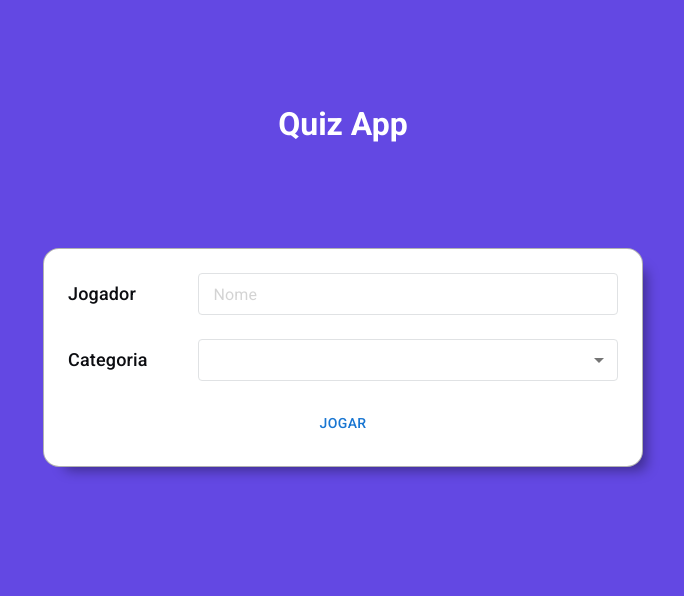
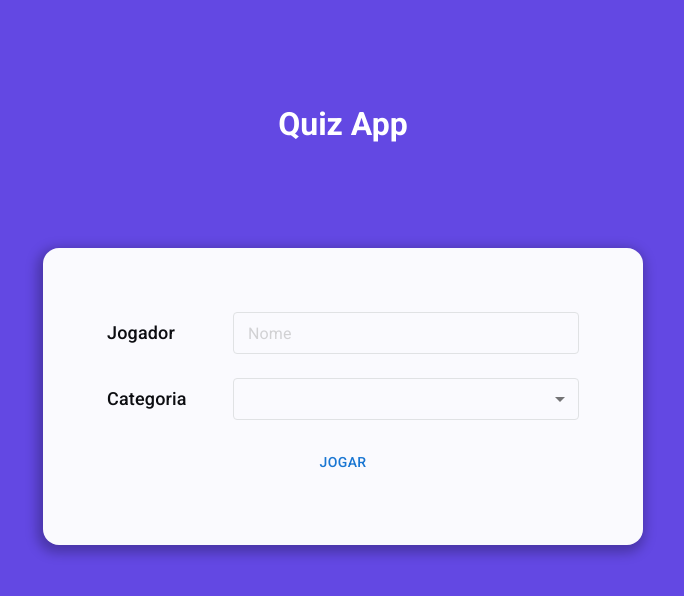
Before and after one commit to NandaPersa/quiz-app, a Next.js app: page / in a window 1280 px wide. Shown: the top 596 px of the page, without its empty margins (297-981 px from the left). Built offline with nearby package versions, Linux system fonts and the light colour scheme.

Commit message:
feat: create box component

```diff
--- a/src/components/ui/Box/index.tsx
+++ b/src/components/ui/Box/index.tsx
@@ -1,12 +1,17 @@
 import React from 'react';
 import styles from './styles.module.scss';
+import { Box } from '@mui/material';
 
 interface Props {
   children: React.ReactNode;
 }
 
-const Box = ({ children }: Props) => {
-  return <div className={styles.boxContainer}>{children}</div>;
+const BoxComponent = ({ children }: Props) => {
+  return (
+    <Box component="section" className={styles.boxContainer}>
+      {children}
+    </Box>
+  );
 };
 
-export default Box;
+export default BoxComponent;
--- a/src/components/ui/Box/styles.module.scss
+++ b/src/components/ui/Box/styles.module.scss
@@ -2,22 +2,26 @@
   width: 100%;
   max-width: 600px;
   height: auto;
-  background-color: #ffffff;
+  background-color: var(--color-neutral-softer);
 
   border-radius: 16px;
-  border: 1px solid rgba(0, 0, 0, 0.3);
 
-  -webkit-box-shadow: 12px 12px 13px -9px rgba(0, 0, 0, 0.4);
-  -moz-box-shadow: 12px 12px 13px -9px rgba(0, 0, 0, 0.4);
-  box-shadow: 12px 12px 13px -9px rgba(0, 0, 0, 0.4);
+  box-shadow: -2px 4px 12px 4px rgba(0, 0, 0, 0.26);
+  -webkit-box-shadow: -2px 4px 12px 4px rgba(0, 0, 0, 0.26);
+  -moz-box-shadow: -2px 4px 12px 4px rgba(0, 0, 0, 0.26);
 
   display: flex;
   flex-direction: column;
+  align-items: center;
   gap: 24px;
 
-  padding: 24px;
+  padding: 64px;
 
   > div {
     width: 100%;
   }
+
+  @media (max-width: 600px) {
+    padding: 64px 16px;
+  }
 }
```
